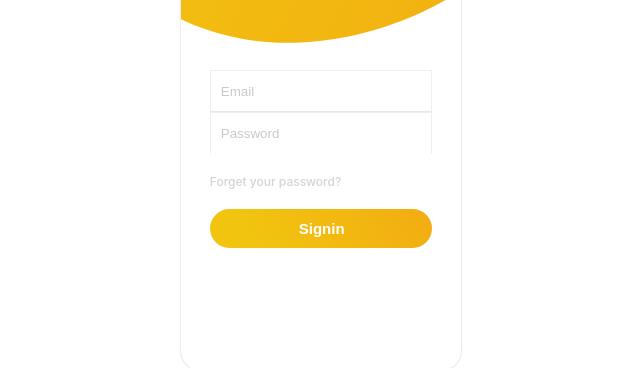
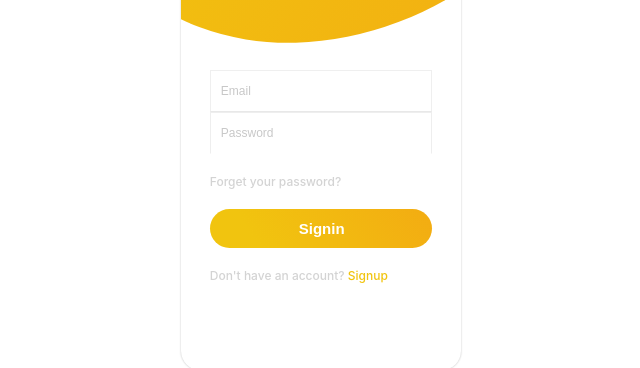
Before and after one commit to BrandedNomad/Login-Form-A, a React (Create React App) app: page / in a window 1280 px wide. Shown: the part 260-628 px from the top of the page, without its empty margins (319-959 px from the left). Built offline with nearby package versions, Linux system fonts and the light colour scheme.

Commit message:
feat: add signup link to signin page

```diff
--- a/src/components/loginBox/common.js
+++ b/src/components/loginBox/common.js
@@ -35,6 +35,8 @@ export const Input = styled.input`
     border: 1px solid rgba(200, 200, 200, 0.3);
     padding: 0px 10px;
     border-bottom: 1.4px solid transparent;
+    transition: all 200ms ease-in-out;
+    font-size: 12px;
 
     &::placeholder {
         color: rgba(200, 200, 200, 1);
@@ -70,4 +72,8 @@ export const SubmitButton = styled.button`
     &:hover {
         filter: brightness(1.03);
     }
+
+    &:focus {
+        outline: none;
+    }
 `;
--- a/src/components/loginBox/loginForm.js
+++ b/src/components/loginBox/loginForm.js
@@ -1,16 +1,18 @@
 import React from 'react';
-import {BoxContainer, FormContainer, Input, MutedLink, SubmitButton} from "./common";
+import {BoxContainer, FormContainer, Input, MutedLink, SubmitButton, BoldLink} from "./common";
 import Marginer from "../Marginer/Marginer";
 function LoginForm(props){
     return (
         <BoxContainer>
             <FormContainer>
                 <Input type='email' placeholder='Email'/>
-                <Input type='email' placeholder='Password'/>
+                <Input type='password' placeholder='Password'/>
                 <Marginer height={20}/>
                 <MutedLink href='#'>Forget your password?</MutedLink>
                 <Marginer height={20}/>
                 <SubmitButton type='submit'>Signin</SubmitButton>
+                <Marginer height={20}/>
+                <MutedLink href='#'>Don't have an account? <BoldLink href='#'>Signup</BoldLink></MutedLink>
             </FormContainer>
         </BoxContainer>
     )
```
